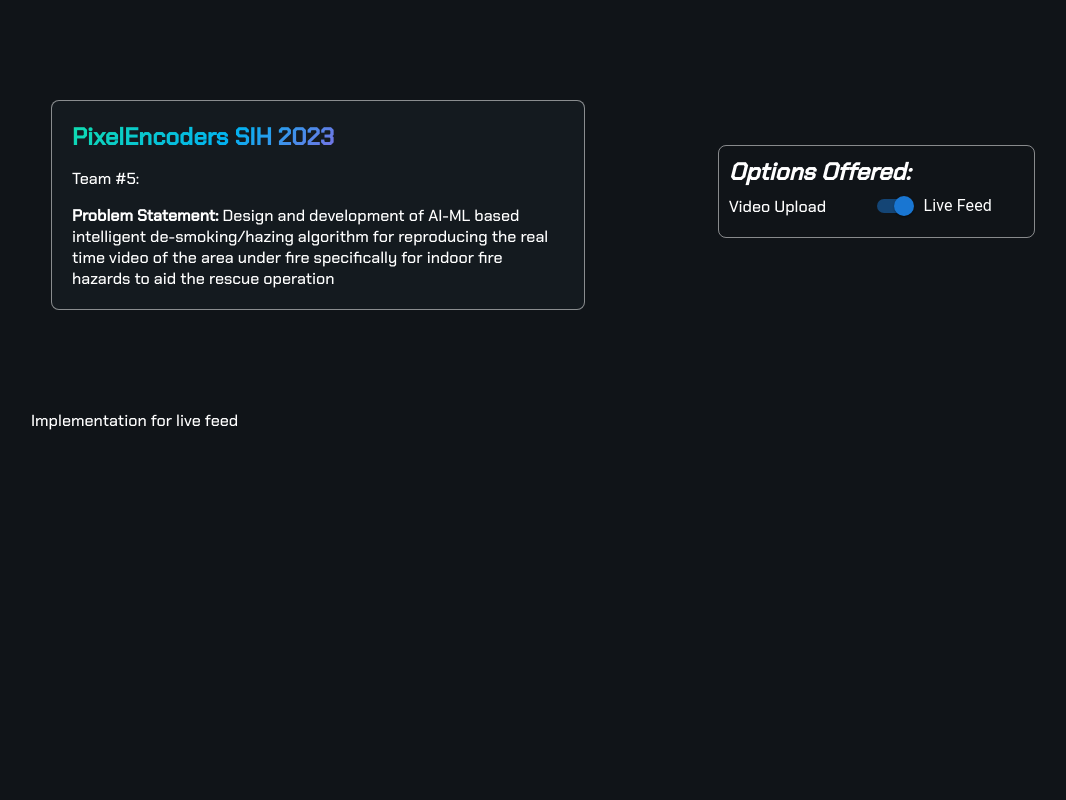
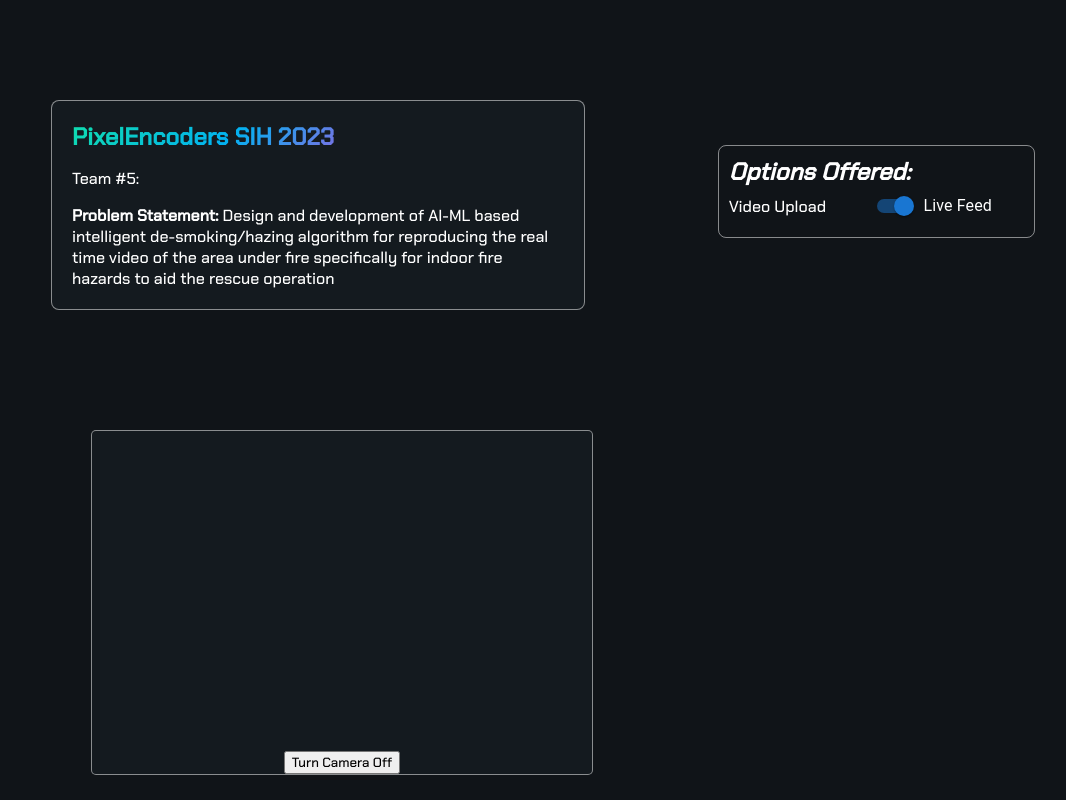
Before and after one commit to ag3ntmoriarty/Image-DeHaze, a React (Create React App) app in the folder frontend/sih/: page / in a window 1280 px wide. Both pictures are taken after a click on the label "Live Feed". Shown: the whole page, without its empty margins (97-1163 px from the left). Built offline with nearby package versions, Linux system fonts and the light colour scheme; no server answers.

Commit message:
almostdonecss

```diff
--- a/frontend/sih/src/App.js
+++ b/frontend/sih/src/App.js
@@ -6,7 +6,6 @@
   return (
     <div>
       <Home />
-
     </div>
   );
 }
--- a/frontend/sih/src/Components/Header.css
+++ b/frontend/sih/src/Components/Header.css
@@ -58,6 +58,24 @@
 }
 
 
-.videoContainer{
+.video-container {
+    text-align: center;
+    margin-left: 60px;
+    margin-top: 20px;
+    max-width: 500px;
+    border: 1px solid rgba(255, 255, 255, 0.5);
+    border-radius: 5px;
+    background: var(--secondary-bg);
+}
 
+.liv {
+    display: flex;
+    justify-content: center;
+    align-items: center;
+    height: 310px; /* Adjust the height as needed */
 }
+
+.liv video {
+    max-width: 100%;
+    max-height: 100%;
+}
--- a/frontend/sih/src/Components/Live.css
+++ /dev/null
@@ -1,3 +0,0 @@
-.videoContainer{
-
-}
--- a/frontend/sih/src/Components/Upload.jsx
+++ b/frontend/sih/src/Components/Upload.jsx
@@ -60,10 +60,12 @@
         )}
       </div> */}
       <div className='upload-container'>
-        <div className='upload-icon' onClick={handleUploadIconClick}>
-          <MdCloudUpload size={48} />
-          <p>Select File</p>
-        </div>
+        {!selectedFile ? (
+          <div className='upload-icon' onClick={handleUploadIconClick}>
+            <MdCloudUpload size={48} />
+            <p>Select File</p>
+          </div>
+        ) : null}
         <input
           type="file"
           accept=".mp4"
--- a/frontend/sih/src/Components/live.jsx
+++ b/frontend/sih/src/Components/live.jsx
@@ -38,15 +38,15 @@
 
   return (
     <div className="video-container">
-      {/* <button onClick={() => setCamOn(!camOn)}>
-        {camOn ? 'Turn Camera Off' : 'Turn Camera On'}
-      </button>
-      <video ref={videoRef} autoPlay></video> */}
-      <video ref={videoRef} autoPlay></video>
-      {camOn && (<button onClick={() => setCamOn(false)}>
-        Turn Camera Off
-      </button>
-      )}
+      <div className='liv'>
+        <video ref={videoRef} autoPlay></video>
+      </div>
+      <div>
+        {camOn && (<button onClick={() => setCamOn(false)}>
+          Turn Camera Off
+        </button>
+        )}
+      </div>
     </div>
   );
 }
--- a/frontend/sih/src/Pages/home.js
+++ b/frontend/sih/src/Pages/home.js
@@ -1,7 +1,7 @@
 import React, { useState } from "react";
 import Content from "../Components/Header";
 import Video from "./video";
-import LiveVideoFeed from "../Components/Live";
+import LiveVideoFeed from "../Components/live";
 import VideoUpload from "../Components/Upload";
 import VideoUploader from "../Components/VideoUploader";
 export default function Home() {
--- a/package.json
+++ b/package.json
@@ -5,6 +5,7 @@
     "cors": "^2.8.5",
     "express": "^4.18.2",
     "express-fileupload": "^1.4.0",
-    "multer": "^1.4.5-lts.1"
+    "multer": "^1.4.5-lts.1",
+    "nodemon": "^3.0.1"
   }
 }
```
Also changed, not shown: 1 other file (tests, documents, lock files or other folders).
